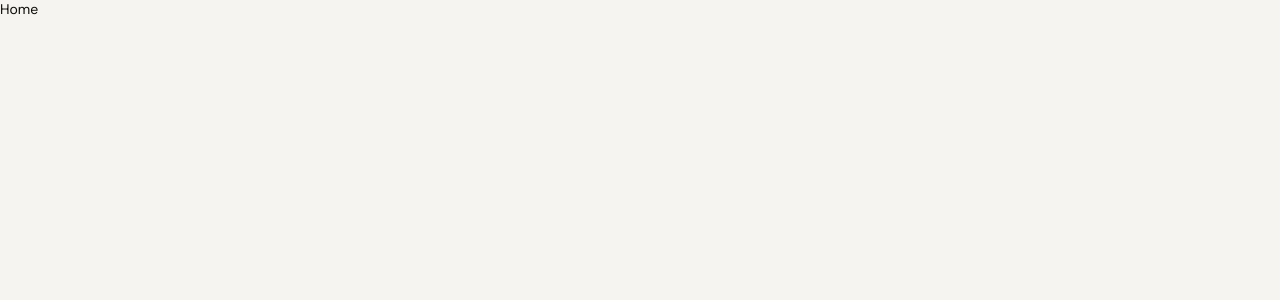
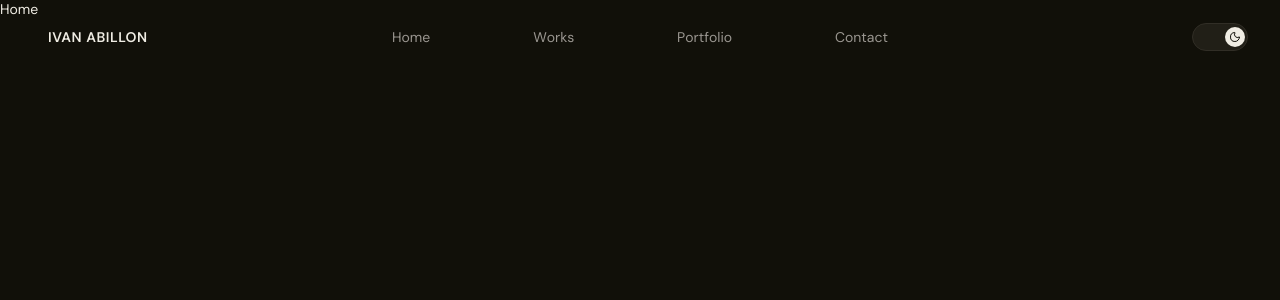
Before and after one commit to iiivannn/PortfolioV3, a Next.js app: page / in a window 1280 px wide. Shown: the top 300 px of the page. Built offline with nearby package versions, Linux system fonts and the light colour scheme; a web font is replaced by a local one.

Commit message:
feat: finalized the navbar design, its animations, and theme switching

```diff
--- /dev/null
+++ b/app/components/Providers.tsx
@@ -0,0 +1,11 @@
+"use client";
+
+import { ThemeProvider } from "next-themes";
+
+export default function Providers({ children }: { children: React.ReactNode }) {
+  return (
+    <ThemeProvider attribute="class" defaultTheme="dark">
+      {children}
+    </ThemeProvider>
+  );
+}
--- a/app/components/sections/Home.tsx
+++ b/app/components/sections/Home.tsx
@@ -2,6 +2,7 @@
 
 import { useState } from "react";
 import Preloader from "../ui/Preloader";
+import Navbar from "../ui/Navbar";
 
 export default function Home() {
   const [preloader, setPreloader] = useState(true);
@@ -16,5 +17,10 @@ export default function Home() {
     );
   }
 
-  return <div>Home</div>;
+  return (
+    <>
+      <Navbar />
+      <main>Home</main>
+    </>
+  );
 }
--- a/app/components/ui/Navbar.tsx
+++ b/app/components/ui/Navbar.tsx
@@ -1,3 +1,144 @@
+"use client";
+
+import { useRef, useState } from "react";
+import gsap from "gsap";
+import { useGSAP } from "@gsap/react";
+import { ScrollTrigger } from "gsap/ScrollTrigger";
+import { useTheme } from "next-themes";
+import { SplitText } from "gsap/SplitText";
+
+import { Moon, Sun } from "lucide-react";
+
+gsap.registerPlugin(ScrollTrigger);
+gsap.registerPlugin(SplitText);
+
+const navLinks = ["Home", "Works", "Portfolio", "Contact"];
+
 export default function Navbar() {
-  return <div>Navbar</div>;
+  const navRef = useRef<HTMLElement>(null);
+  const drawerRef = useRef<HTMLDivElement>(null);
+  const backdropRef = useRef<HTMLDivElement>(null);
+  const [isOpen, setIsOpen] = useState(false);
+  const { theme, setTheme } = useTheme();
+
+  useGSAP(
+    () => {
+      ScrollTrigger.create({
+        trigger: document.body,
+        start: "top top",
+        end: "max",
+        onUpdate: (self) => {
+          gsap.to(navRef.current, {
+            y: self.direction === 1 ? "0%" : "-100%",
+          });
+        },
+      });
+
+      document.querySelectorAll(".navbar-link").forEach((link) => {
+        const original = link.querySelector(".original");
+        const clone = link.querySelector(".clone");
+
+        const splitOriginal = SplitText.create(original, { type: "chars" });
+        const splitClone = SplitText.create(clone, { type: "chars" });
+
+        const tl = gsap.timeline({ paused: true });
+
+        tl.to(splitOriginal.chars, {
+          yPercent: -100,
+          stagger: { each: 0.03, from: "end" },
+          duration: 0.3,
+        });
+        tl.to(
+          splitClone.chars,
+          {
+            yPercent: -100,
+            stagger: { each: 0.03, from: "end" },
+            duration: 0.3,
+          },
+          0,
+        );
+
+        link.addEventListener("mouseenter", () => tl.play());
+        link.addEventListener("mouseleave", () => tl.reverse());
+      });
+    },
+    { scope: navRef },
+  );
+
+  const handleThemeToggle = () => {
+    setTheme(theme === "dark" ? "light" : "dark");
+  };
+
+  const toggleMenu = (isOpen: boolean) => {
+    setIsOpen(isOpen);
+    gsap.to(drawerRef.current, { x: isOpen ? "0%" : "-100%" });
+    gsap.to(backdropRef.current, {
+      opacity: isOpen ? 1 : 0,
+      pointerEvents: isOpen ? "auto" : "none",
+    });
+  };
+
+  return (
+    <header ref={navRef} className="navbar">
+      <button
+        className="navbar-burger"
+        onClick={() => toggleMenu(!isOpen)}
+        aria-label="Toggle menu"
+        aria-expanded={isOpen}
+      >
+        <span className="line"></span>
+        <span className="line"></span>
+        <span className="line"></span>
+      </button>
+
+      <div className="navbar-logo">IVAN ABILLON</div>
+
+      <nav className="navbar-links" aria-label="Main navigation">
+        {navLinks.map((link) => (
+          <a key={link} href={`#${link.toLowerCase()}`} className="navbar-link">
+            <span className="original">{link}</span>
+            <span className="clone">{link}</span>
+          </a>
+        ))}
+      </nav>
+
+      <button className="navbar-theme" onClick={handleThemeToggle}>
+        <div className="icon-container">
+          {theme === "light" ? <Sun /> : <Moon />}
+        </div>
+      </button>
+
+      <div ref={drawerRef} className="navbar-drawer" aria-hidden={!isOpen}>
+        <div className="navbar-drawer-header">
+          <span className="navbar-drawer-name">IVAN ABILLON</span>
+          <button
+            className="navbar-drawer-close"
+            onClick={() => toggleMenu(false)}
+            aria-label="Close menu"
+          >
+            &times;
+          </button>
+        </div>
+        <nav className="navbar-drawer-links" aria-label="Mobile navigation">
+          {navLinks.map((link) => (
+            <a
+              key={link}
+              href={`#${link.toLowerCase()}`}
+              className="navbar-drawer-link"
+              onClick={() => toggleMenu(false)}
+            >
+              {link}
+            </a>
+          ))}
+        </nav>
+      </div>
+
+      <div
+        ref={backdropRef}
+        className="navbar-backdrop"
+        onClick={() => toggleMenu(false)}
+        aria-hidden="true"
+      />
+    </header>
+  );
 }
--- a/app/components/ui/Preloader.tsx
+++ b/app/components/ui/Preloader.tsx
@@ -14,7 +14,7 @@ export default function Preloader({
   const cardRef = useRef<HTMLDivElement>(null);
   const totalImages = 7;
   const imageAnimationDuration = 0.9;
-  const imageStagger = 0.3;
+  const imageStagger = 0.2;
 
   useGSAP(
     () => {
@@ -34,7 +34,6 @@ export default function Preloader({
             opacity: 1,
             ease: "power4.out",
             duration: 0.8,
-            delay: 0.2,
           });
 
           gsap.to(".preloader-card", {
@@ -44,7 +43,6 @@ export default function Preloader({
             height: "100dvh",
             ease: "power2.inOut",
             duration: 1.5,
-            delay: 0.2,
             onComplete: onAnimationDone,
           });
         },
--- a/app/layout.tsx
+++ b/app/layout.tsx
@@ -1,6 +1,7 @@
 import type { Metadata } from "next";
 import { JetBrains_Mono, DM_Sans, DM_Mono } from "next/font/google";
 import "./style/global.scss";
+import Providers from "./components/Providers";
 
 const jetbrainsMono = JetBrains_Mono({
   variable: "--font-heading",
@@ -42,8 +43,11 @@ export default function RootLayout({
     <html
       lang="en"
       className={`${jetbrainsMono.variable} ${dmSans.variable} ${dmMono.variable} h-full antialiased`}
+      suppressHydrationWarning
     >
-      <body>{children}</body>
+      <body>
+        <Providers>{children}</Providers>
+      </body>
     </html>
   );
 }
--- a/app/style/global.scss
+++ b/app/style/global.scss
@@ -1,5 +1,6 @@
 @use "variables";
 @use "preloader";
+@use "navbar";
 
 *,
 *::before,
@@ -8,6 +9,9 @@
   margin: 0;
   padding: 0;
   -webkit-tap-highlight-color: transparent;
+  transition-property: background-color, border-color;
+  transition-duration: 0.3s;
+  transition-timing-function: ease;
 }
 
 html {
@@ -21,9 +25,6 @@ html {
 body {
   background-color: var(--bg-primary);
   color: var(--color-text-primary);
-  transition:
-    background-color var(--transition-slow),
-    color var(--transition-slow);
 }
 
 h1,
--- /dev/null
+++ b/app/style/navbar.scss
@@ -0,0 +1,236 @@
+@use "variables";
+@use "breakpoints" as *;
+
+.navbar {
+  position: fixed;
+  top: 0;
+  left: 0;
+  right: 0;
+  z-index: 100;
+  display: flex;
+  align-items: center;
+  padding: 16px 20px;
+
+  .navbar-logo,
+  .navbar-links,
+  .navbar-theme {
+    display: none;
+  }
+
+  @include tablet {
+    justify-content: space-between;
+    padding: 20px 16px;
+
+    .navbar-burger {
+      display: none;
+    }
+
+    .navbar-logo,
+    .navbar-links,
+    .navbar-theme {
+      display: flex;
+      align-items: center;
+    }
+  }
+
+  @include laptop {
+    padding: 20px 32px;
+  }
+}
+
+%pill {
+  background-color: var(--bg-surface);
+  border: 1px solid var(--color-border-primary);
+  border-radius: var(--border-radius-pill);
+  font-family: var(--font-body);
+  font-size: var(--font-size-sm);
+  font-weight: var(--font-weight-medium);
+  color: var(--color-text-primary);
+  cursor: pointer;
+  transition: background-color var(--transition-fast);
+}
+
+.navbar-logo {
+  padding: 8px 16px;
+  letter-spacing: 0.04em;
+  text-transform: uppercase;
+  font-size: var(--font-size-base);
+  font-weight: var(--font-weight-semibold);
+  user-select: none;
+}
+
+.navbar-links {
+  padding: 6px 8px;
+  gap: 60px;
+  position: absolute;
+  left: 50%;
+  transform: translateX(-50%);
+  width: 50%;
+  justify-content: space-between;
+  margin: 0 auto;
+
+  @include laptop {
+    width: 40%;
+  }
+}
+
+.navbar-link {
+  font-size: var(--font-size-base);
+  color: var(--color-text-muted);
+  transition:
+    color var(--transition-fast),
+    background-color var(--transition-fast);
+  overflow: hidden;
+  display: flex;
+  flex-direction: column;
+  position: relative;
+
+  .clone {
+    position: absolute;
+    top: 100%;
+    left: 0;
+  }
+
+  &:hover {
+    color: var(--color-text-primary);
+  }
+}
+
+.navbar-theme {
+  @extend %pill;
+  position: relative;
+  width: 56px;
+  height: 28px;
+  padding: 4px;
+  display: flex;
+  align-items: center;
+  transition: background-color var(--transition-fast);
+
+  &:hover {
+    background-color: var(--bg-surface-deep);
+  }
+
+  .icon-container {
+    flex-shrink: 0;
+    width: 20px;
+    height: 20px;
+    border-radius: 50%;
+    background-color: var(--navbar-theme-active);
+    display: flex;
+    align-items: center;
+    justify-content: center;
+    transform: translateX(28px);
+    transition: all var(--transition-base);
+
+    .light & {
+      transform: translateX(0);
+    }
+
+    svg {
+      width: 12px;
+      height: 12px;
+      color: var(--navbar-theme-icon);
+    }
+  }
+}
+
+.navbar-burger {
+  display: flex;
+  align-items: center;
+  justify-content: center;
+  background: none;
+  border: none;
+  color: var(--color-text-primary);
+  cursor: pointer;
+  padding: 4px;
+  margin-left: auto;
+}
+
+.navbar-drawer {
+  position: fixed;
+  top: 0;
+  left: 0;
+  height: 100dvh;
+  width: 280px;
+  background-color: var(--bg-surface);
+  border-right: 1px solid var(--color-border-primary);
+  z-index: 200;
+  display: flex;
+  flex-direction: column;
+  padding: 24px 20px;
+  transform: translateX(-100%);
+
+  @include tablet {
+    display: none;
+  }
+}
+
+.navbar-drawer-header {
+  display: flex;
+  align-items: center;
+  justify-content: space-between;
+  margin-bottom: 40px;
+}
+
+.navbar-drawer-name {
+  font-family: var(--font-body);
+  font-size: var(--font-size-xs);
+  font-weight: var(--font-weight-semibold);
+  letter-spacing: 0.04em;
+  text-transform: uppercase;
+  color: var(--color-text-primary);
+}
+
+.navbar-drawer-close {
+  background: none;
+  border: none;
+  color: var(--color-text-muted);
+  font-size: var(--font-size-xl);
+  cursor: pointer;
+  line-height: 1;
+  padding: 4px;
+  transition: color var(--transition-fast);
+
+  &:hover {
+    color: var(--color-text-primary);
+  }
+}
+
+.navbar-drawer-links {
+  display: flex;
+  flex-direction: column;
+  gap: 8px;
+}
+
+.navbar-drawer-link {
+  font-size: var(--font-size-lg);
+  font-weight: var(--font-weight-medium);
+  color: var(--color-text-muted);
+  padding: 8px 0;
+  border-bottom: 1px solid var(--color-border-soft);
+  transition: color var(--transition-fast);
+
+  &:hover {
+    color: var(--color-text-primary);
+  }
+}
+
+.navbar-backdrop {
+  position: fixed;
+  inset: 0;
+  z-index: 150;
+  background-color: rgba(0, 0, 0, 0.5);
+  opacity: 0;
+
+  @include tablet {
+    display: none;
+  }
+}
+
+.theme-overlay {
+  position: fixed;
+  inset: 0;
+  z-index: 9999;
+  pointer-events: none;
+  will-change: clip-path;
+}
--- a/app/style/variables.scss
+++ b/app/style/variables.scss
@@ -14,6 +14,10 @@
   // BORDER COLORS
   --color-border-primary: #312e26;
   --color-border-soft: #252319;
+
+  // NAVBAR
+  --navbar-theme-active: #f0ede4;
+  --navbar-theme-icon: #111009;
 
   // ACCENT AND LINK COLORS
   --color-accent-primary: #f0ede4;
@@ -65,6 +69,8 @@
     --color-accent-text: #f5f4f0;
     --color-link-primary: #0e0d0b;
     --color-link-hover: #6a6760;
+    --navbar-theme-active: #d0cec7;
+    --navbar-theme-icon: #111009;
   }
 }
 
@@ -82,6 +88,8 @@
   --color-accent-text: #f5f4f0;
   --color-link-primary: #0e0d0b;
   --color-link-hover: #6a6760;
+  --navbar-theme-active: #d0cec7;
+  --navbar-theme-icon: #111009;
 }
 
 .dark {
@@ -98,4 +106,7 @@
   --color-accent-text: #111009;
   --color-link-primary: #f0ede4;
   --color-link-hover: #9a9690;
+  --navbar-theme-active: #f0ede4;
+  --navbar-theme-icon: #111009;
+  --navbar-theme-icon: #111009;
 }
--- a/package.json
+++ b/package.json
@@ -11,7 +11,9 @@
   "dependencies": {
     "@gsap/react": "^2.1.2",
     "gsap": "^3.14.2",
+    "lucide-react": "^1.3.0",
     "next": "16.2.2",
+    "next-themes": "^0.4.6",
     "react": "19.2.4",
     "react-dom": "19.2.4",
     "sass": "^1.99.0"
```
Also changed, not shown: 1 other file (tests, documents, lock files or other folders).
